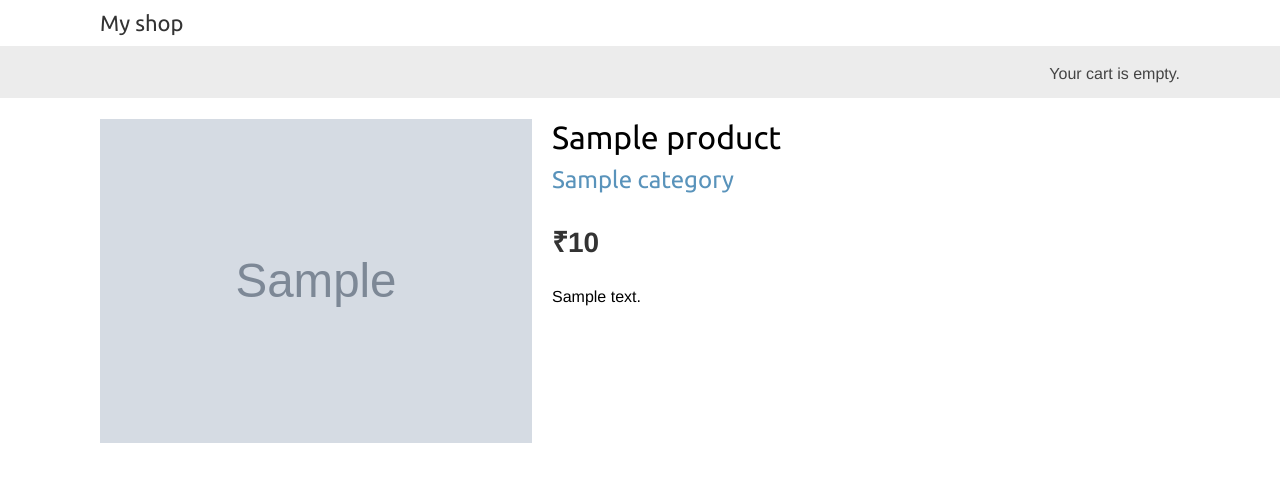
After one commit to bhaskartechie/Online_shop, a Django app: template Shop/templates/shop/product/detail.html in a window 1280 px wide. The commit adds this page. Shown: the top 482 px of the page. Run offline with Django 3.2, Linux system fonts and the light colour scheme; the template is opened without the code that fills it: most values are stand-ins (such as "Sample title", 1, 10 or a date in 2020); grey boxes marked "Sample" are stand-in pictures.

Commit message:
Basic product catalog

```diff
--- a/Shop/templates/shop/base.html
+++ b/Shop/templates/shop/base.html
@@ -3,7 +3,7 @@
 <html lang="en">
 <head>
     <meta charset="UTF-8">
-    <title>{% block title %}My shop{% endblock %}</title>
+    <title>{% block title %}<strong>My shop</strong>{% endblock %}</title>
     <link href="{% static "css/base.css" %}" rel="stylesheet">
 </head>
 <body>
--- /dev/null
+++ b/Shop/templates/shop/product/detail.html
@@ -0,0 +1,19 @@
+{% extends "shop/base.html" %}
+{% load static %}
+{% block title %}
+    {{ product.name }}
+{% endblock %}
+
+{% block content %}
+    <div class="product-detail">
+        <img src="{% if product.image %}{{ product.image.url }}{% else %}{% static "img/no_image.png" %}{% endif %}">
+        <h1>{{product.name }}</h1>
+        <h2>
+            <a href="{{product.category.get_absolute_url}}">
+                {{product.category}}
+            </a>
+        </h2>
+        <p class="price">&#8377;{{product.price}}</p>
+        {{product.description|linebreaks }}
+    </div>
+{% endblock %}
```
